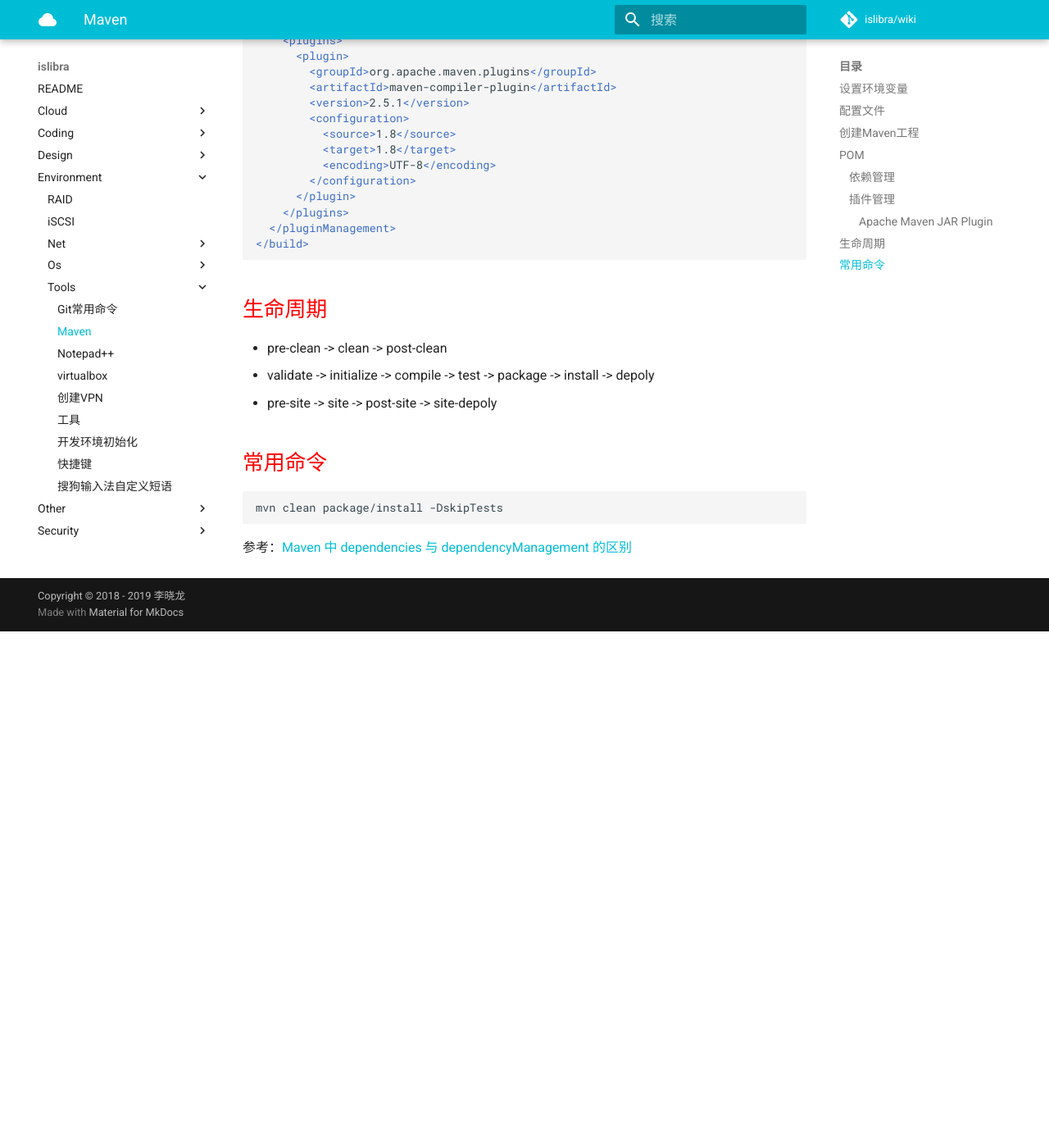
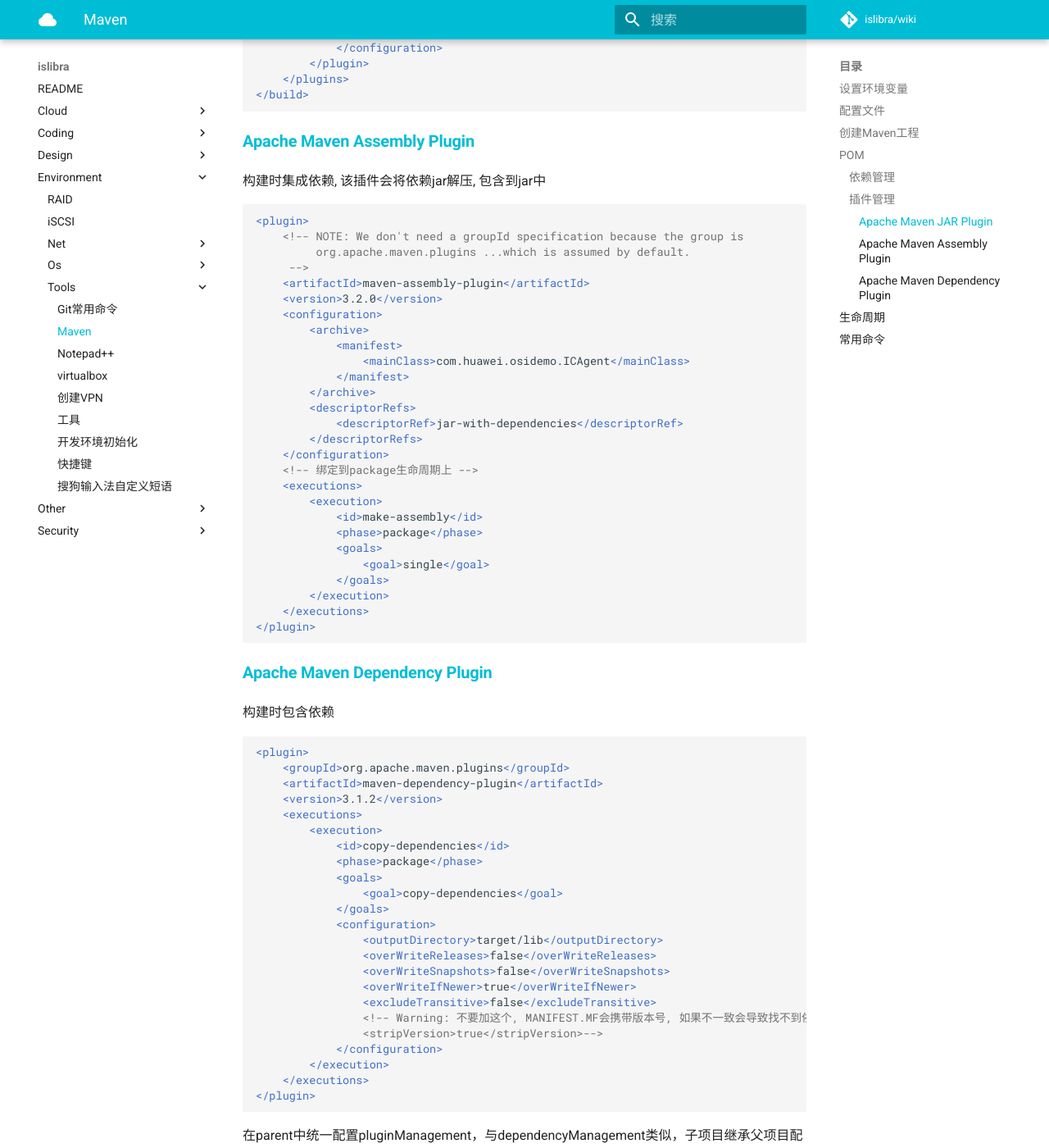
Before and after one commit to islibra/wiki, an MkDocs documentation site: the page built from docs/environment/tools/Maven.md, in a window 1280 px wide and 1400 px high, scrolled down 5525 px. Shown: the whole window at 82% size. Built offline with MkDocs 1.6.1 and Material for MkDocs 9.7.7, drawn with Linux system fonts in a browser that asks for light colours; comment, search, counter and statistics services are not loaded; before the commit the page ends 6295 px from its top, so only the background shows below that; some of the changed text lies outside the part shown.

Commit message:
Update Maven.md

````diff
--- a/docs/environment/tools/Maven.md
+++ b/docs/environment/tools/Maven.md
@@ -130,11 +130,21 @@
 <groupId>com.xxx</groupId>
 <artifactId>yyy-demo</artifactId>
 <version>1.0-SNAPSHOT</version>
-
+<!-- 构建生成的文件类型 -->
 <packaging>jar</packaging>
 ```
 
 ### 依赖管理
+
+```xml
+<dependencies>
+    <dependency>
+        <groupId>com.alibaba</groupId>
+        <artifactId>fastjson</artifactId>
+        <version>1.2.61</version>
+    </dependency>
+</dependencies>
+```
 
 在parent中配置dependencyManagement，统一管理jar版本。
 
@@ -253,7 +263,10 @@
             <configuration>
                 <archive>
                     <manifest>
-                        <!--构建的jar中包含主类-->
+                        <!-- 在MANIFEST.MF中添加Class-Path -->
+                        <addClasspath>true</addClasspath>
+                        <classpathPrefix>lib/</classpathPrefix>
+                        <!-- 构建的jar中包含主类 -->
                         <mainClass>com.xxx.yyydemo.MainClass</mainClass>
                     </manifest>
                 </archive>
@@ -262,6 +275,71 @@
     </plugins>
 </build>
 ```
+
+#### [Apache Maven Assembly Plugin](http://maven.apache.org/plugins/maven-assembly-plugin/)
+
+构建时集成依赖, 该插件会将依赖jar解压, 包含到jar中
+
+```xml
+<plugin>
+    <!-- NOTE: We don't need a groupId specification because the group is
+         org.apache.maven.plugins ...which is assumed by default.
+     -->
+    <artifactId>maven-assembly-plugin</artifactId>
+    <version>3.2.0</version>
+    <configuration>
+        <archive>
+            <manifest>
+                <mainClass>com.huawei.osidemo.ICAgent</mainClass>
+            </manifest>
+        </archive>
+        <descriptorRefs>
+            <descriptorRef>jar-with-dependencies</descriptorRef>
+        </descriptorRefs>
+    </configuration>
+    <!-- 绑定到package生命周期上 -->
+    <executions>
+        <execution>
+            <id>make-assembly</id>
+            <phase>package</phase>
+            <goals>
+                <goal>single</goal>
+            </goals>
+        </execution>
+    </executions>
+</plugin>
+```
+
+#### [Apache Maven Dependency Plugin](https://maven.apache.org/plugins/maven-dependency-plugin/)
+
+构建时包含依赖
+
+```xml
+<plugin>
+    <groupId>org.apache.maven.plugins</groupId>
+    <artifactId>maven-dependency-plugin</artifactId>
+    <version>3.1.2</version>
+    <executions>
+        <execution>
+            <id>copy-dependencies</id>
+            <phase>package</phase>
+            <goals>
+                <goal>copy-dependencies</goal>
+            </goals>
+            <configuration>
+                <outputDirectory>target/lib</outputDirectory>
+                <overWriteReleases>false</overWriteReleases>
+                <overWriteSnapshots>false</overWriteSnapshots>
+                <overWriteIfNewer>true</overWriteIfNewer>
+                <excludeTransitive>false</excludeTransitive>
+                <!-- Warning: 不要加这个, MANIFEST.MF会携带版本号, 如果不一致会导致找不到依赖
+                <stripVersion>true</stripVersion>-->
+            </configuration>
+        </execution>
+    </executions>
+</plugin>
+```
+
 
 在parent中统一配置pluginManagement，与dependencyManagement类似，子项目继承父项目配置。
 
````
